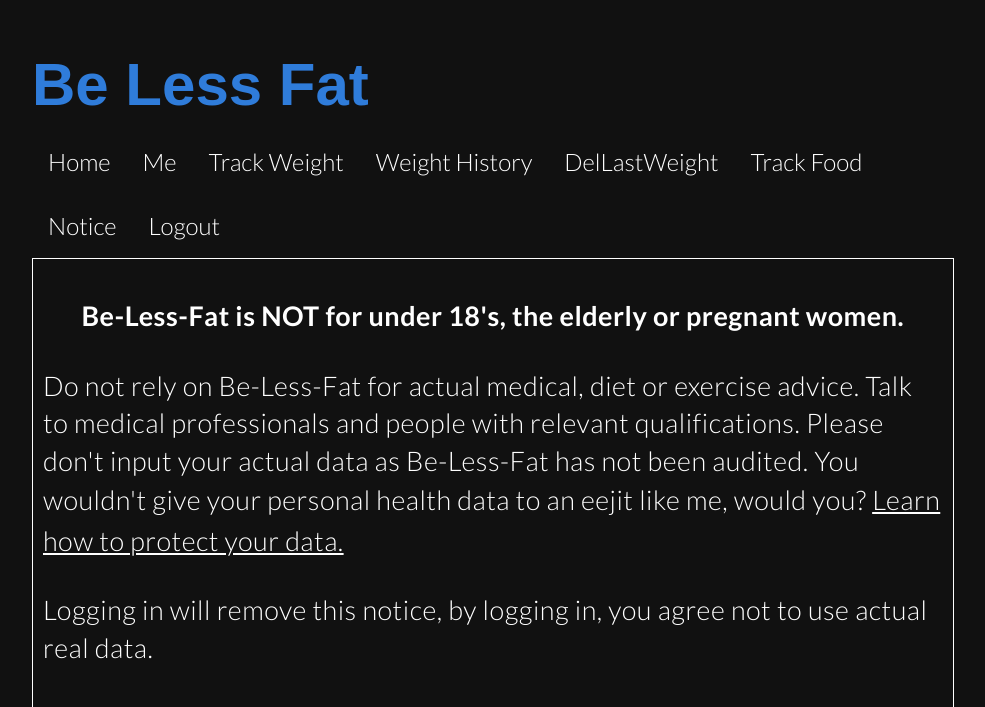
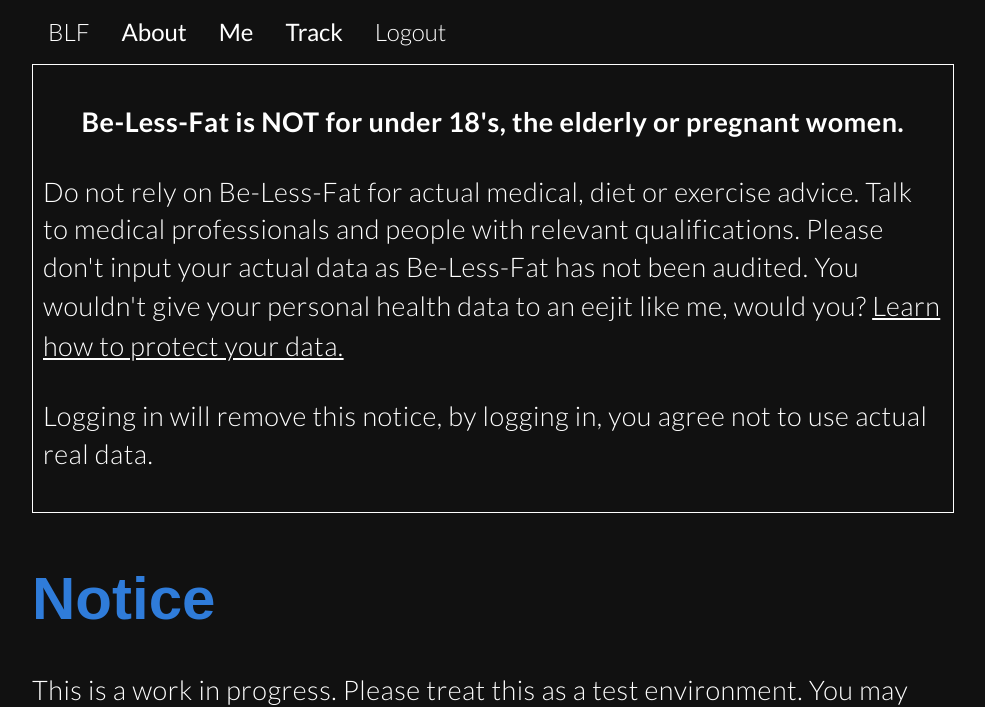
Before and after one commit to DanielPullan/be-less-fat, a Flask app: page /notice in a window 1280 px wide. Shown: the top 707 px of the page, without its empty margins (128-1113 px from the left). Run offline with Flask 2, Linux system fonts and the light colour scheme; parts of the project's set-up code (start-up, migrations or seed data) failed here and were passed over.

Commit message:
New menu
It's only a temp one until I've worked out how it should all look. The focus for now is features, then tidying up and then style.

```diff
--- a/blf-app/blf_app/static/_style.css
+++ b/blf-app/blf_app/static/_style.css
@@ -117,7 +117,7 @@ li a {
   text-decoration: none;
 }
 
-.topnav {
+/*.topnav {
   overflow: hidden;
   background-color: var(--background);
   display: inline-block;
@@ -135,7 +135,7 @@ li a {
 .topnav a:hover {
   background-color: var(--primary_colour);
   color: black;
-}
+}*/
 
 .active {
   background-color: var(--background);
@@ -240,3 +240,68 @@ td, th {
   border: 0.5px solid var(--secondary_colour);
   text-align: left;
 }
+
+
+
+
+
+
+
+
+.navbar {
+  overflow: hidden;
+  background-color: var(--background);
+}
+
+.navbar a {
+  float: left;
+  font-size: 24px;
+  color: var(--primary_colour);
+  text-align: center;
+  padding: 14px 16px;
+  text-decoration: none;
+}
+
+.subnav {
+  float: left;
+  overflow: hidden;
+}
+
+.subnav .subnavbtn {
+  font-size: 24px;
+  border: none;
+  outline: none;
+  color: var(--primary_colour);
+  padding: 14px 16px;
+  background-color: inherit;
+  font-family: inherit;
+  margin: 0;
+}
+
+.navbar a:hover, .subnav:hover .subnavbtn {
+  background-color: var(--secondary_colour);
+}
+
+.subnav-content {
+  display: none;
+  position: absolute;
+  left: 0;
+  background-color: var(--background);
+  width: 100%;
+  z-index: 1;
+}
+
+.subnav-content a {
+  float: left;
+  color: var(--primary_colour);
+  text-decoration: none;
+}
+
+.subnav-content a:hover {
+  background-color: var(--secondary_colour);
+  color: var(--primary_colour);
+}
+
+.subnav:hover .subnav-content {
+  display: block;
+}
--- a/blf-app/blf_app/templates/header.html
+++ b/blf-app/blf_app/templates/header.html
@@ -14,24 +14,36 @@
 
 <div class="row">
     <div class="col-12">
-        <h1>Be Less Fat</h1>
-            {% if username != "Guest" %}
-            <div class="topnav" id="myTopnav">
-              <a href="/">Home</a>
-              <a href="/me">Me</a>
-              <a href="/track-weight">Track Weight</a>
-              <a href="/history">Weight History</a>
-              <a href="/delete-last-weight">DelLastWeight</a>
-              <a href="/track-food">Track Food</a>
-              <a href="/Notice">Notice</a>
-              <a href="/logout">Logout</a>
-            </div>
-            {% endif %}
-            {% if username == "Guest" %}
-            <div class="topnav" id="myTopnav">
-              <a href="/login">Login</a>
-            </div>
-            {% endif %}
+    <div class="navbar">
+      <a href="#home">BLF</a>
+      <div class="subnav">
+        <button class="subnavbtn">About</button>
+        <div class="subnav-content">
+          <a href="https://github.com/danielpullan/Be-Less-Fat">GitHub</a>
+          <a href="https://danielpullan.co.uk">Developer</a>
+        </div>
+      </div>
+      <div class="subnav">
+        <button class="subnavbtn">Me</button>
+        <div class="subnav-content">
+          <a href="/history-weight">Weight History</a>
+          <a href="/history-food">Food History</a>
+        </div>
+      </div>
+      <div class="subnav">
+        <button class="subnavbtn">Track</button>
+        <div class="subnav-content">
+          <a href="/track-food">Food</a>
+          <a href="/track-weight">Weight</a>
+        </div>
+      </div>
+      {% if username == "Guest" %}
+      <a href="/login">Login</a>
+      {% endif %}
+      {% if username != "Guest" %}
+      <a href="/logout">Logout</a>
+      {% endif %}
+    </div>
 
             {% if username != "dan" %}
             <div class="warning">
```
